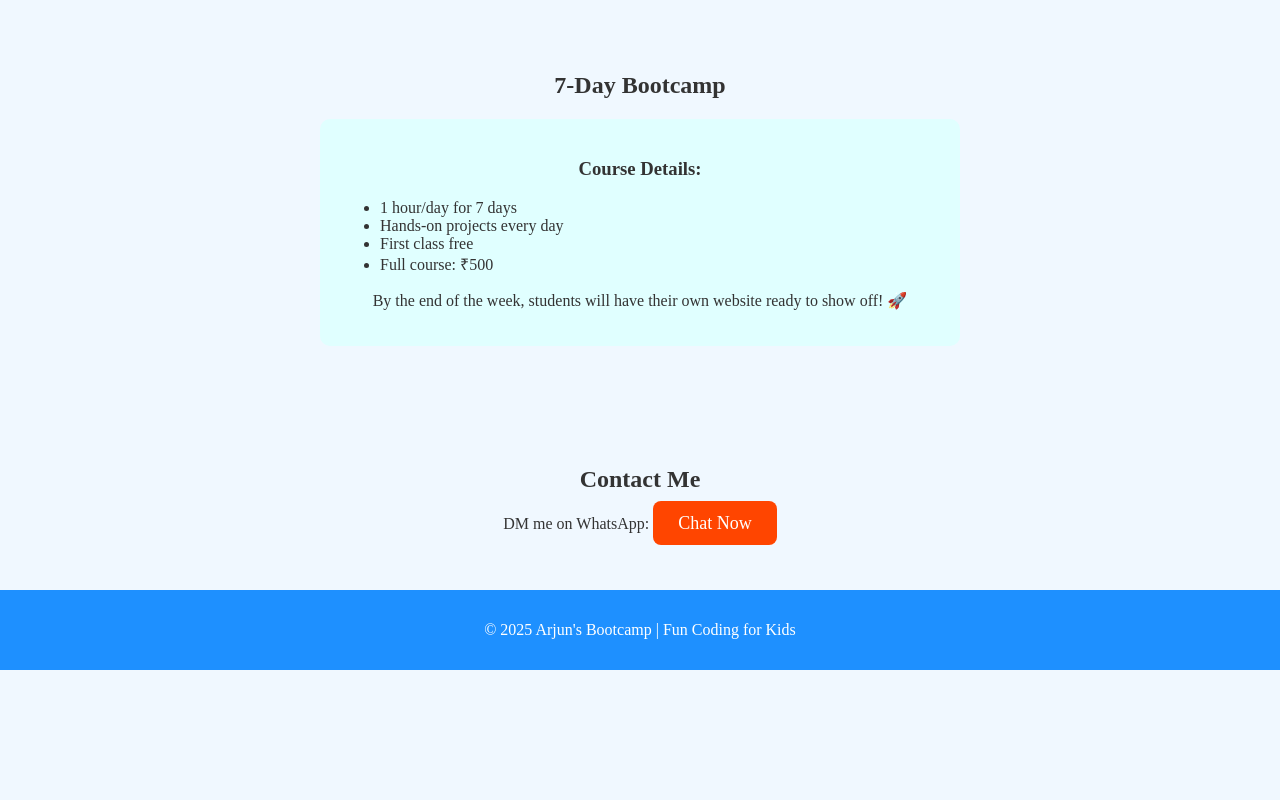
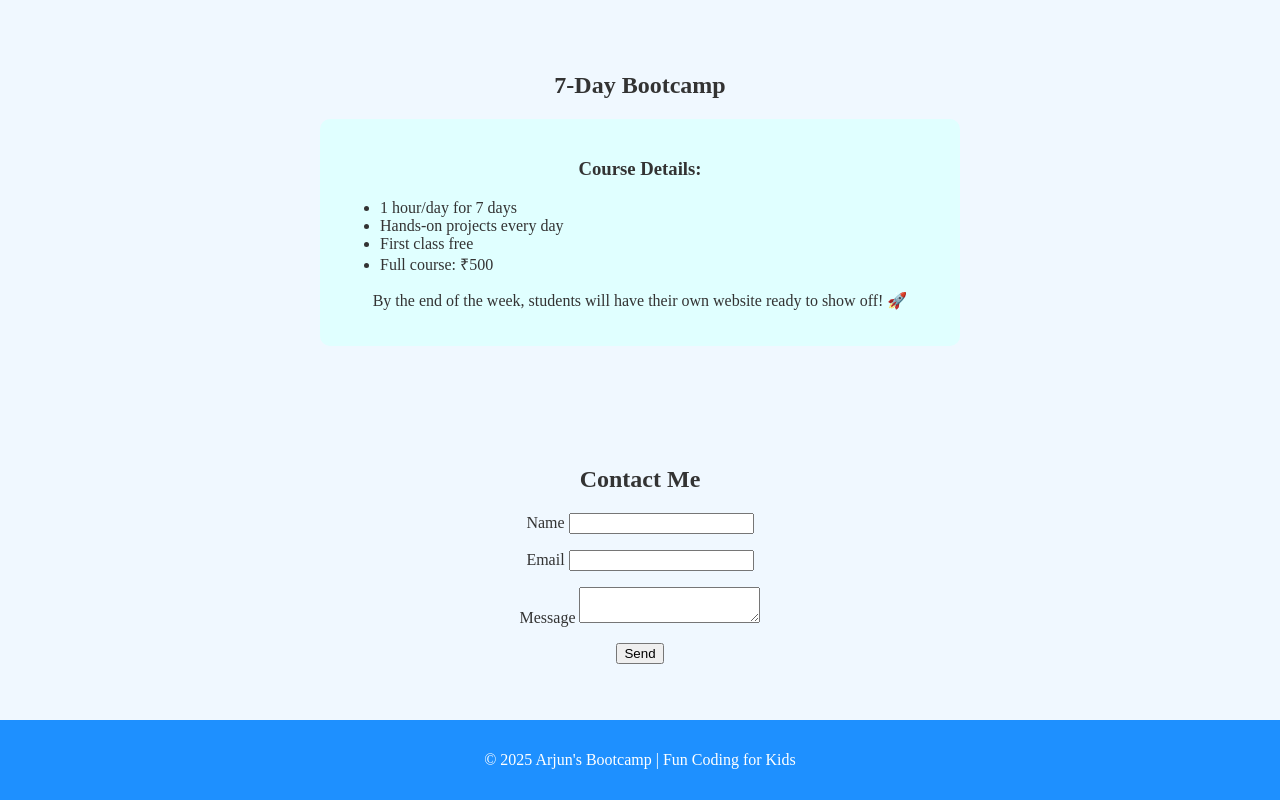
Before and after one commit to Arjunslab/Learn-Coding, a plain HTML site: page Index.html in a window 1280 px wide. Shown: the part 574-1374 px from the top of the page. Before the commit the page ends 1244 px from the top, so only its background shows below. Drawn offline with Linux system fonts and the light colour scheme.

Commit message:
Update Index.html

```diff
--- a/Index.html
+++ b/Index.html
@@ -105,7 +105,23 @@
 
 <section id="contact">
     <h2>Contact Me</h2>
-    <p>DM me on WhatsApp: <a href="https://wa.me/919310563015" class="button">Chat Now</a></p>
+    <form name="contact" method="POST" data-netlify="true">
+        <p>
+            <label for="name">Name</label>
+            <input type="text" id="name" name="name" required />
+        </p>
+        <p>
+            <label for="email">Email</label>
+            <input type="email" id="email" name="email" required />
+        </p>
+        <p>
+            <label for="message">Message</label>
+            <textarea id="message" name="message" required></textarea>
+        </p>
+        <p>
+            <button type="submit">Send</button>
+        </p>
+    </form>
 </section>
 
 <footer>
```
